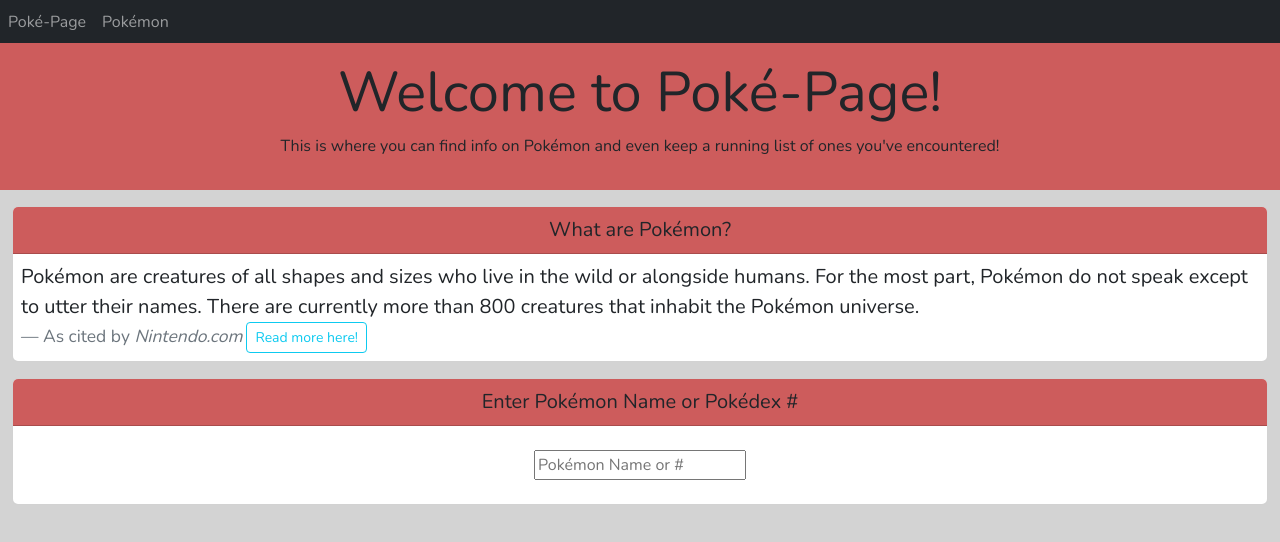
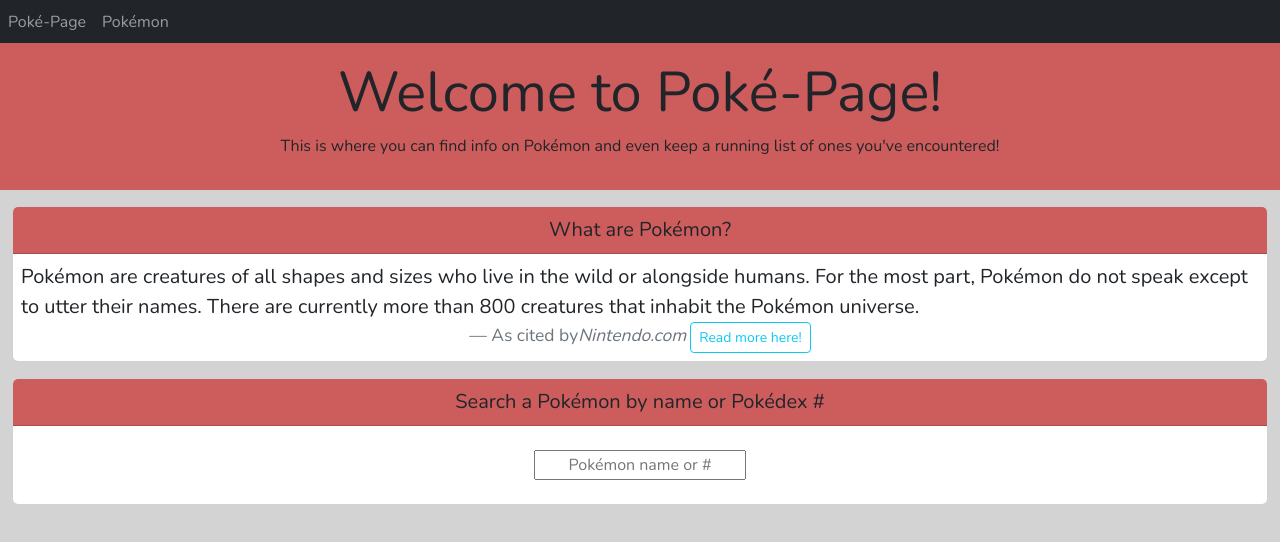
Before and after one commit to Evan-C-Mead/Pokedex, a React (Create React App) app: page / in a window 1280 px wide. Shown: the top 542 px of the page. Built offline with nearby package versions, Linux system fonts and the light colour scheme.

Commit message:
need to refactor functions and filter search - add pokedex # look up

```diff
--- a/src/components/Info.js
+++ b/src/components/Info.js
@@ -12,7 +12,7 @@ export default function Info() {
                         <p className="lead">Pokémon are creatures of all shapes and sizes who live in the wild or alongside humans. For
                             the most part, Pokémon do not speak except to utter their names. There are currently more than 800
                             creatures that inhabit the Pokémon universe.</p>
-                        <footer className="blockquote-footer">As cited by <cite title="Source Title">Nintendo.com</cite>
+                        <footer className="blockquote-footer d-flex justify-content-center">As cited by <cite title="Source Title">Nintendo.com</cite>
                             <a href="https://www.nintendo.com.au/what-is-pokemon" class="info-btn btn btn-sm btn-outline-info" role="button">Read more here!</a>
                         </footer>
                     </blockquote>
--- a/src/components/Search-Pokemon.js
+++ b/src/components/Search-Pokemon.js
@@ -37,12 +37,12 @@ export default function SearchPokemon() {
         <div className="container-cards container-fluid">
             <div className="card">
                 <div className="card-header text-center lead">
-                    <p className="d-inline lead">Enter Pokémon Name or Pokédex #</p>
+                    <p className="d-inline lead">Search a Pokémon by name or Pokédex #</p>
                 </div>
                 <div className="card-body d-flex justify-content-center">
                     <form onSubmit={handleSubmit}>
                         <label>
-                            <input type="text" onChange={handleChange} placeholder="Pokémon Name or #"/>
+                            <input className="text-center" type="text" onChange={handleChange} placeholder="Pokémon name or #"/>
                         </label>
                     </form>
                     {pokeData.map((data) => {
```
